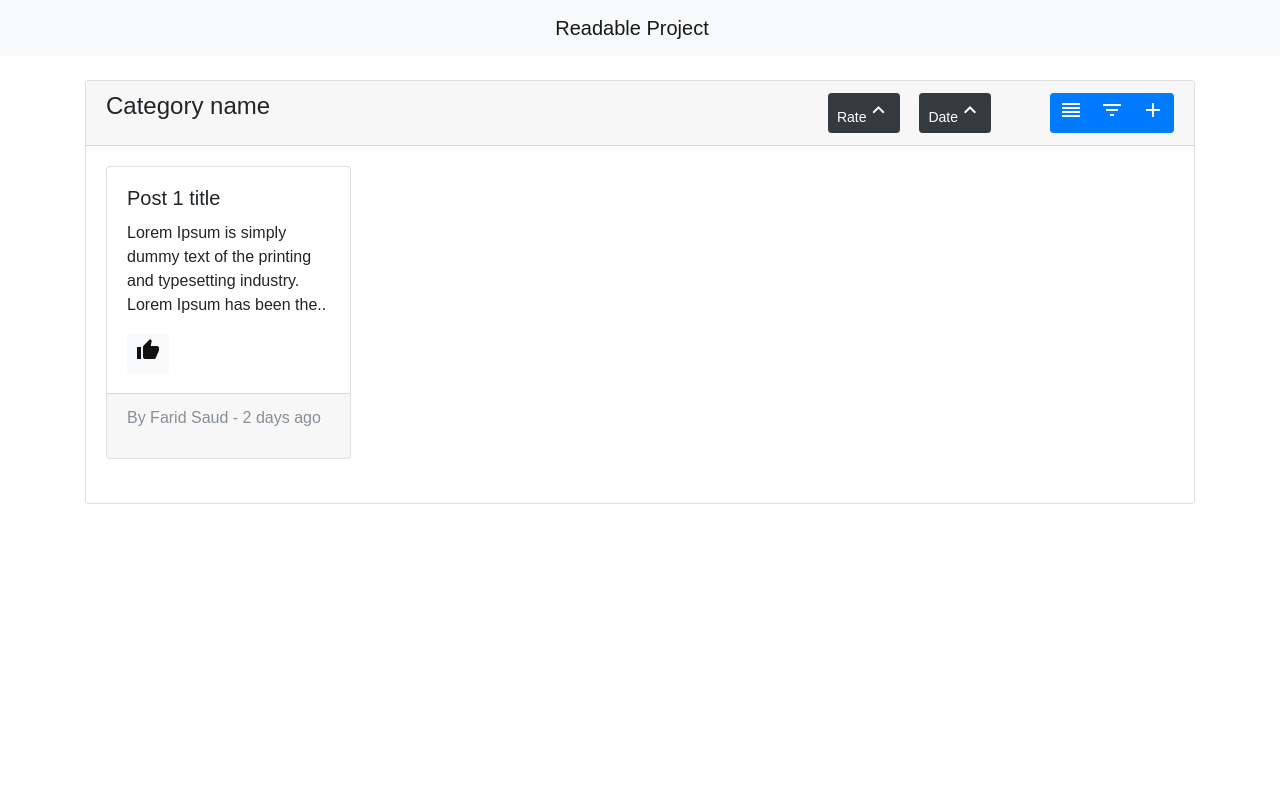
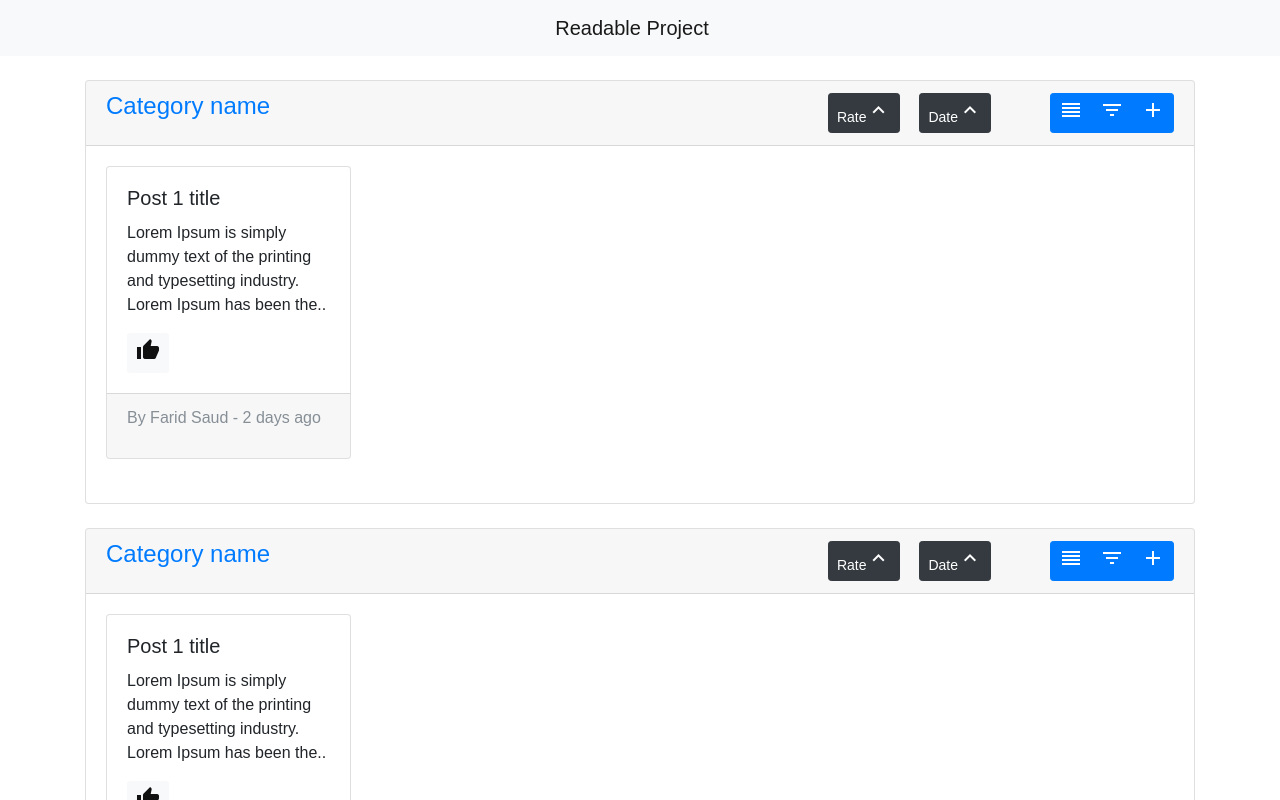
Before and after one commit to faridsaud/udacity-readable-project, a React (Create React App) app: page / in a window 1280 px wide. Shown: the top 800 px of the page. Built offline with nearby package versions, Linux system fonts and the light colour scheme.

Commit message:
feat: Add components and link to category home page

```diff
--- a/src/App.js
+++ b/src/App.js
@@ -3,13 +3,24 @@ import logo from './logo.svg';
 import './App.css';
 import {Route} from 'react-router-dom';
 import HomePage from "./components/HomePage";
+import Menu from "./components/Menu";
+import CategoryHomePage from "./components/CategoryHomePage";
 
 class App extends Component {
   render() {
     return (
+        <div className="app">
+            <Menu/>
+            <br/>
             <Route exact path='/' render={() => (
                 <HomePage />
             )}/>
+            <Route exact path='/category/:id' render={(props) => (
+                <CategoryHomePage />
+            )}/>
+        </div>
+
+
     );
   }
 }
--- a/src/components/CategoryHeader.js
+++ b/src/components/CategoryHeader.js
@@ -6,6 +6,7 @@ import PropTypes from 'prop-types';
 import Post from "./Post";
 import FilterForm from "./FilterForm";
 import OrderForm from "./OrderForm";
+import {Link} from 'react-router-dom';
 
 
 class CategoryHeader extends Component {
@@ -34,7 +35,9 @@ class CategoryHeader extends Component {
             <div className="card-header">
                 <div className="row">
                     <div className="col-md-8">
-                        <h4>{this.props.name}</h4>
+                        <Link to={"/category/"+this.props.name}>
+                            <h4>{this.props.name}</h4>
+                        </Link>
                     </div>
                     <div className="col-md-2">
                         <OrderForm/>
--- /dev/null
+++ b/src/components/CategoryHomePage.js
@@ -0,0 +1,22 @@
+/**
+ * Created by farid on 8/16/2017.
+ */
+import React, {Component} from 'react';
+import PropTypes from 'prop-types';
+import Category from "./Category";
+import Menu from "./Menu";
+
+
+class CategoryHomePage extends Component {
+
+    render() {
+        return (
+                <div className="container">
+                    <Category/>
+                </div>
+        )
+    }
+}
+
+CategoryHomePage.propTypes = {};
+export default CategoryHomePage;
--- a/src/components/HomePage.js
+++ b/src/components/HomePage.js
@@ -11,14 +11,15 @@ class HomePage extends Component {
 
     render() {
         return (
-            <div>
-                <Menu/>
+
+            <div className="container">
+                <Category/>
                 <br/>
-                <div className="container">
-                    <Category/>
-                </div>
+                <Category/>
+                <br/>
+                <Category/>
+
             </div>
-
 
         )
     }
--- a/src/components/Menu.js
+++ b/src/components/Menu.js
@@ -4,14 +4,17 @@
 
 import React, {Component} from 'react';
 import PropTypes from 'prop-types';
+import {Link} from "react-router-dom";
 
 
 class Menu extends Component {
-    render (){
+    render() {
         return (
             <div>
                 <nav className="navbar navbar-light bg-light justify-content-center">
-                    <a className="navbar-brand text-center" href="#">Readable Project</a>
+                    <Link to="/" className="navbar-brand text-center">
+                        Readable Project
+                    </Link>
                 </nav>
             </div>
         )
```
